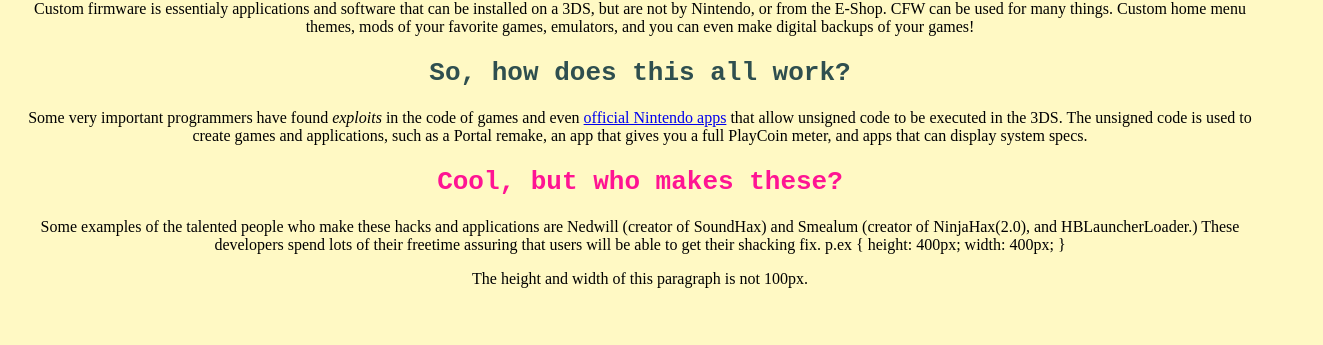
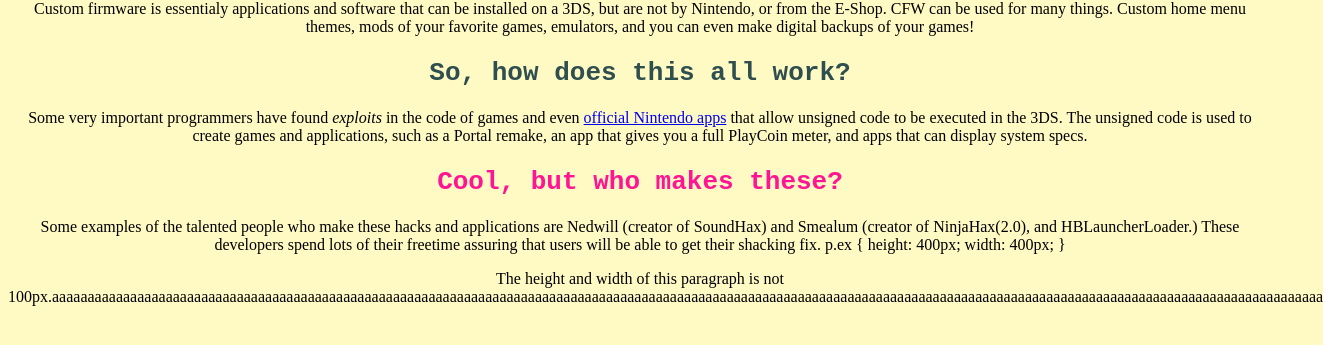
Before and after one commit to pillows2/3DSHacks, a plain HTML site: page index.html in a window 1280 px wide. Shown: the part 345-690 px from the top of the page, 1323 px wide, since content can reach past the window. Drawn offline with Linux system fonts and the light colour scheme.

Commit message:
Update index.html

```diff
--- a/index.html
+++ b/index.html
@@ -26,4 +26,4 @@ p.ex {
     width: 400px;
 }
 
-  <p class="ex">The height and width of this paragraph is not 100px.</p>
+  <p class="ex">The height and width of this paragraph is not 100px.aaaaaaaaaaaaaaaaaaaaaaaaaaaaaaaaaaaaaaaaaaaaaaaaaaaaaaaaaaaaaaaaaaaaaaaaaaaaaaaaaaaaaaaaaaaaaaaaaaaaaaaaaaaaaaaaaaaaaaaaaaaaaaaaaaaaaaaaaaaaaaaaaaaaaaaaaaaaaaaaaaaaaaaaaaaaaaaaaaa</p>
```
